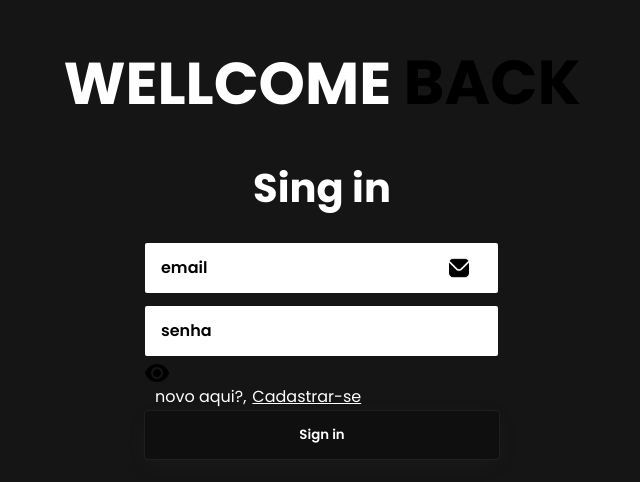
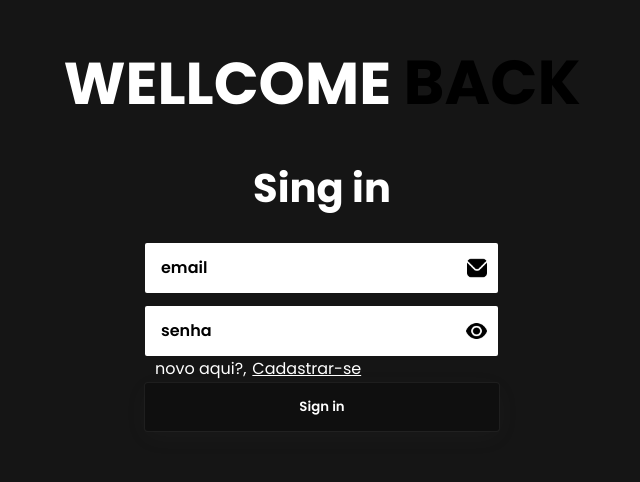
Before and after one commit to ItsAncapMaster/TasksForgeV01-to-do-list-vercel-deploy, a Vue app in the folder to-do-list/: page /login in a window 1280 px wide. Shown: the part 142-624 px from the top of the page, without its empty margins (318-958 px from the left). Built offline with nearby package versions, Linux system fonts and the light colour scheme; a web font is replaced by a local one.

Commit message:
new login page

```diff
--- a/to-do-list/src/components/showpassword.vue
+++ b/to-do-list/src/components/showpassword.vue
@@ -1,46 +1,39 @@
 <template>
-    <img src="@/assets/icones/eye.png" alt="" class="btn" @click="show" ref="showr">
-    <img src="@/assets/icones/eye-crossed.png" alt="" class="hided" @click="hide" ref="hider">
+  <img
+    v-if="!visible"
+    src="@/assets/icones/eye.png"
+    alt=""
+    class="btn"
+    @click="toggle"
+  />
+  <img
+    v-else
+    src="@/assets/icones/eye-crossed.png"
+    alt=""
+    class="btn"
+    @click="toggle"
+  />
 </template>
 
 <script>
-  import EyeIcon from '@/assets/icones/eye.png'
-  import EyeCrossedIcon from '@/assets/icones/eye-crossed.png'
-
 export default {
   props: ['input'],
+  data() {
+    return { visible: false }
+  },
   methods: {
-      show() {
-
-          this.input.type = 'text';
-          this.$refs.showr.classList.add('hided');
-          this.$refs.hider.classList.remove('hided');
-          this.$refs.hider.classList.add('btn');
-
-      },
-      hide() {
-
-          this.input.type = 'password';
-          this.$refs.showr.classList.remove('hided');
-          this.$refs.hider.classList.remove('btn');
-          this.$refs.hider.classList.add('hided');
-
+    toggle() {
+      this.visible = !this.visible;
+      this.input.type = this.visible ? 'text' : 'password';
     }
   }
 }
 </script>
 
-
-
-
 <style>
 .btn {
-    width: 24px;
-    height: 24px;
+ max-width: 24px;
+  max-height: 24px;
   cursor: pointer;
 }
-
-  .hided{
-    display: none;
-  }
 </style>
--- a/to-do-list/src/router/login.vue
+++ b/to-do-list/src/router/login.vue
@@ -182,17 +182,17 @@ body{
 #email-logo {
   position: absolute;
   top: 50%;
-  right: 11px;
+  right: -7px;
   transform: translateY(-50%);
   width: 20px;
   height: 20px;
   pointer-events: none; /* não atrapalha clique */
 }
 
-.show {
+.show{
   position: absolute;
   top: 50%;
-  right: 10%;
+  right: -7px; /* distância da borda direita */
   transform: translateY(-50%);
   width: 21px;
   height: 21px;
```
Lines whose indentation alone changed are shown as unchanged.
